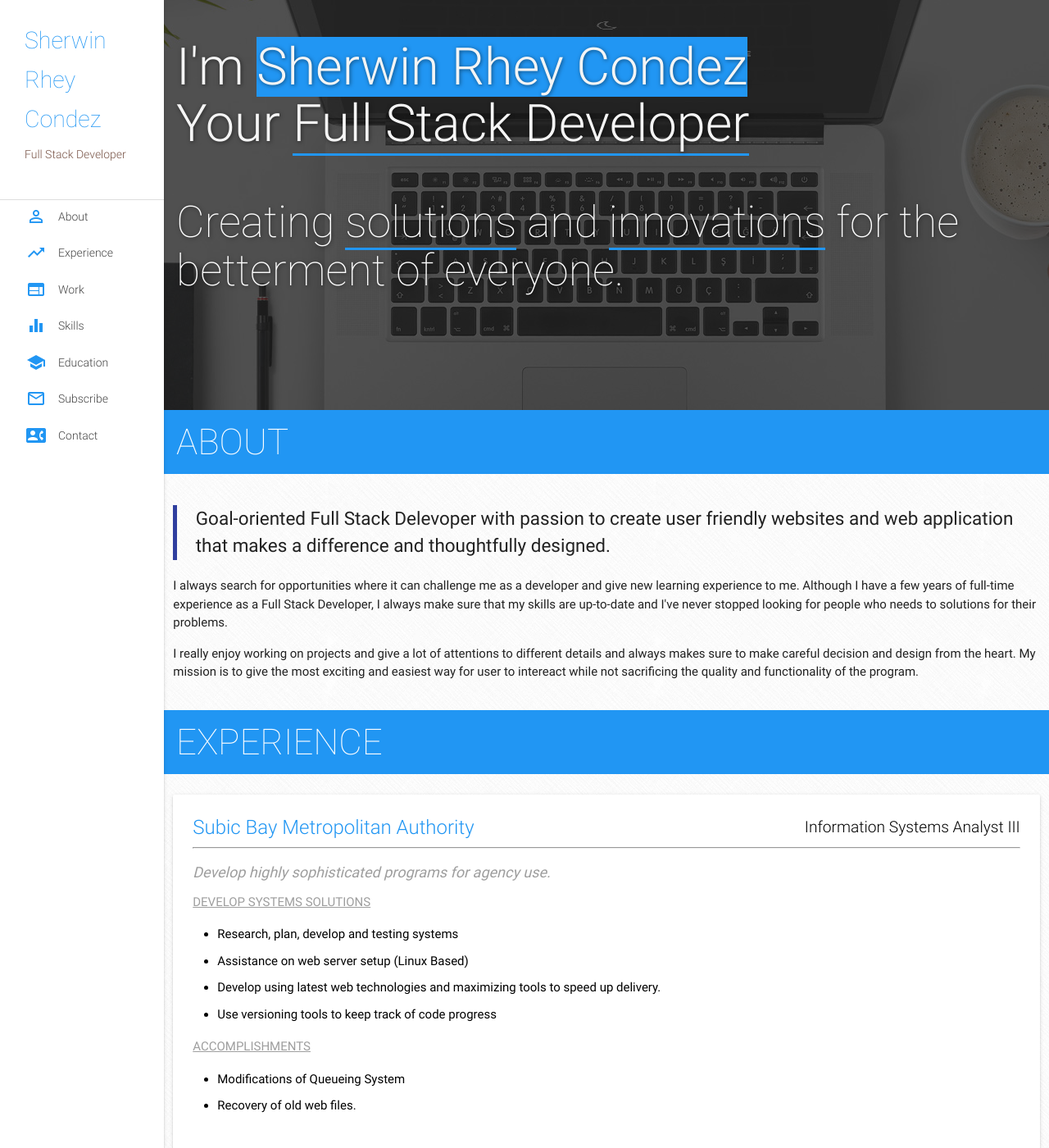
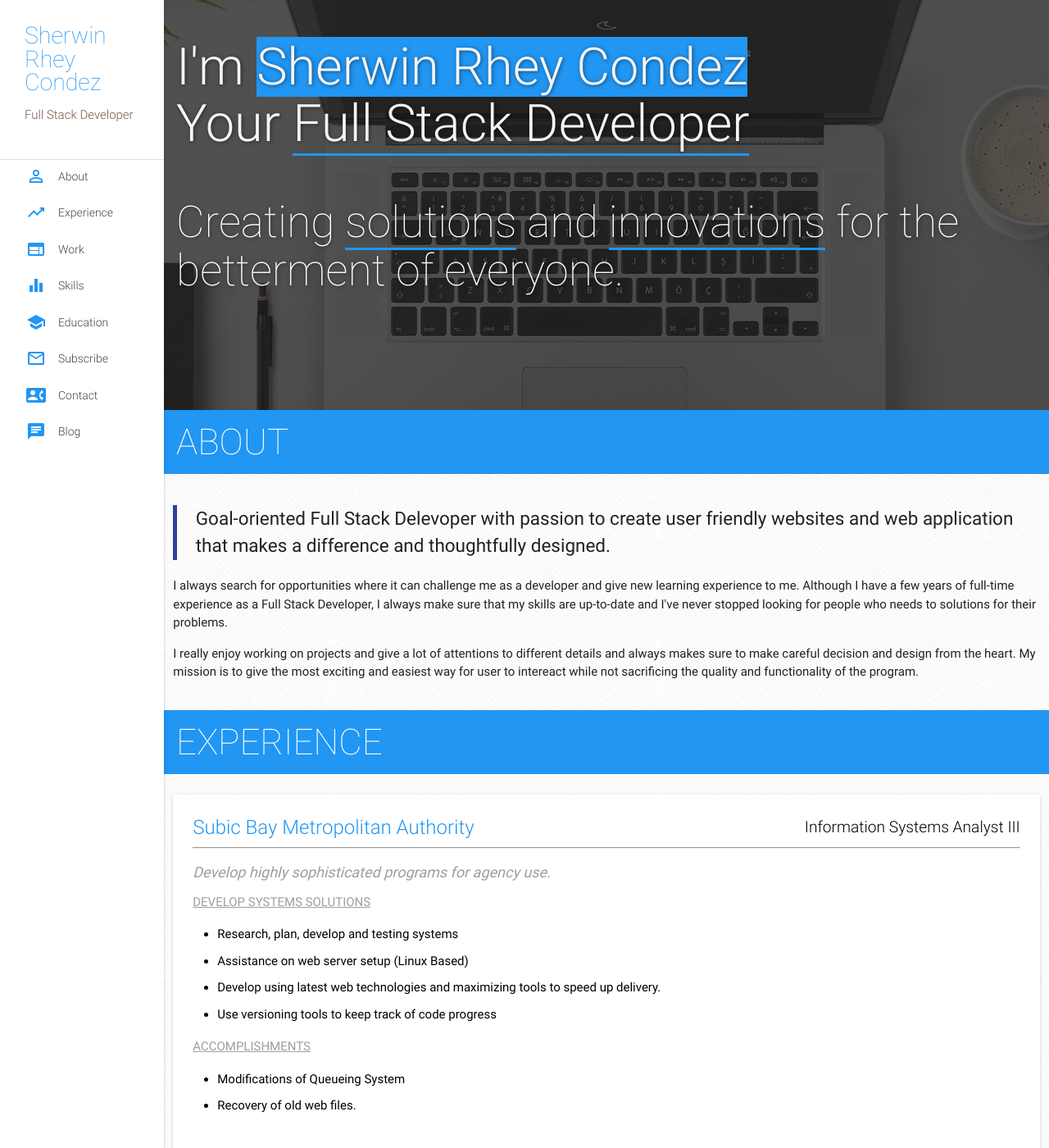
Before and after one commit to shervs336/shervs336.github.io, a Jekyll site: the page built from index.html, in a window 1280 px wide and 1400 px high. Shown: the whole window at 82% size. Built offline with Jekyll 4.4.1, drawn with Linux system fonts in a browser that asks for light colours; nearby versions of some CDN libraries.

Commit message:
Add blog sidenav and fix logo

```diff
--- a/_includes/sidenav.html
+++ b/_includes/sidenav.html
@@ -3,8 +3,8 @@
     <div class="logo">
       <a href="#intro" class="brand-logo blue-text active">
           Sherwin Rhey Condez
-          <span class="brown-text light">Full Stack Developer</span>
-        </a>
+      </a>
+      <div><span class="brown-text light">Full Stack Developer</span></div>
     </div>
   </li>
   <li class="bold"><a href="#about" class="waves-effect waves-dark teal-text"><i class="material-icons">perm_identity</i><span>About</span></a></li>
@@ -14,4 +14,5 @@
   <li class="bold"><a href="#education" class="waves-effect waves-dark teal-text"><i class="material-icons">school</i><span>Education</span></a></li>
   <li class="bold"><a href="#subscribe" class="waves-effect waves-dark teal-text"><i class="material-icons">mail_outline</i><span>Subscribe</span></a></li>
   <li class="bold"><a href="#contact" class="waves-effect waves-dark teal-text"><i class="material-icons">contact_phone</i><span>Contact</span></a></li>
+  <li class="bold"><a href="#blog" class="waves-effect waves-dark teal-text"><i class="material-icons">chat</i><span>Blog</span></a></li>
 </ul>
--- a/assets/css/style.css
+++ b/assets/css/style.css
@@ -22,13 +22,14 @@ header, main, footer {
 
 .logo {
   min-height: 100px;
-  padding: 30px 30px 40px;
+  padding: 30px;
   border-bottom: 1px solid #ddd;
   box-sizing: content-box;
   background-color: #fafafa;
 }
 
 .brand-logo {
+  display: block;
   font-size: 1.9rem !important;
   line-height: 100% !important;
   font-weight: 200 !important;
```
